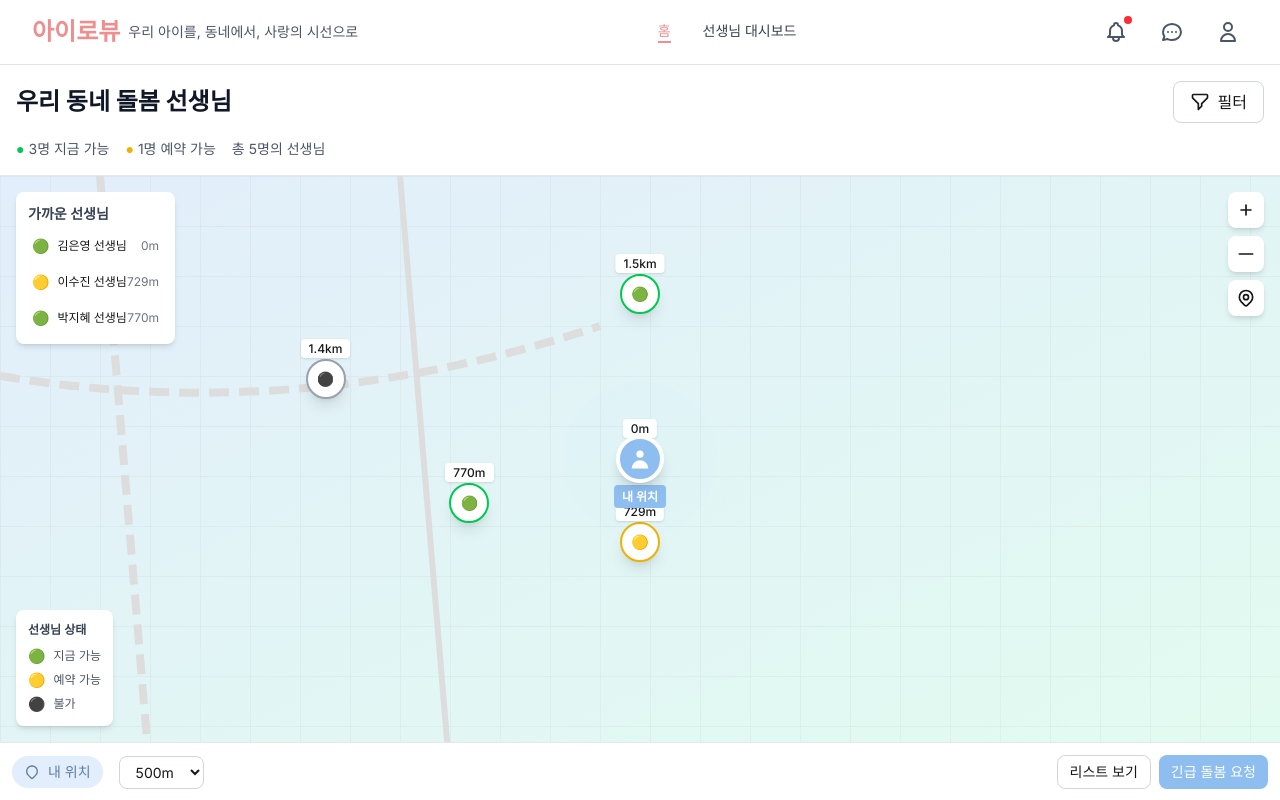
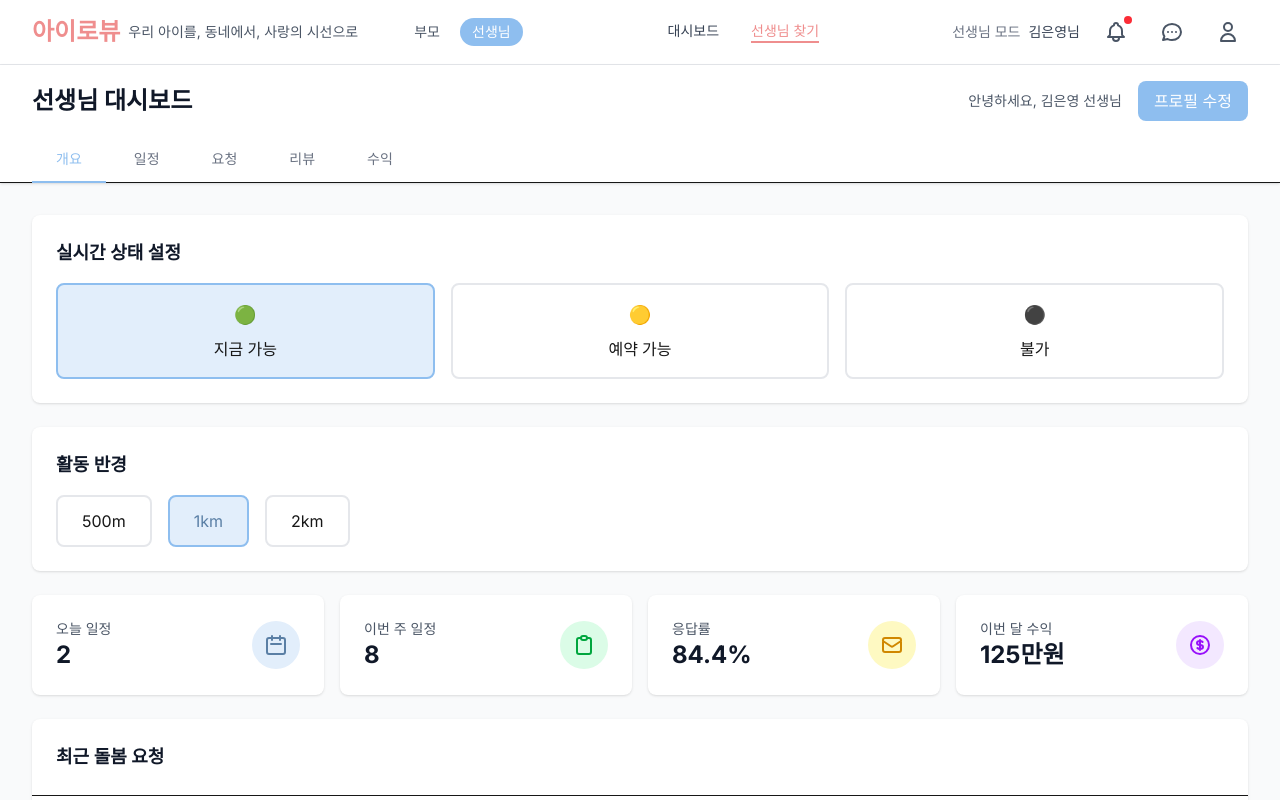
Before and after one commit to kitechoi/dolbom-caremap-fe, a Next.js app: page / in a window 1280 px wide. Shown: the top 800 px of the page. Built offline with nearby package versions, Linux system fonts and the light colour scheme.

Commit message:
선생님/부모 모드 분리

```diff
--- a/src/app/page.tsx
+++ b/src/app/page.tsx
@@ -4,13 +4,17 @@ import React, { useEffect, useState } from 'react';
 import { TeacherMap } from '@/features/teacher/components/TeacherMap';
 import { TeacherProfile } from '@/features/teacher/components/TeacherProfile';
 import { ParentSearch } from '@/features/parent/components/ParentSearch';
+import { TeacherDashboard } from '@/features/teacher/components/TeacherDashboard';
 import { useTeacherStore } from '@/stores/teacherStore';
+import { useUserStore } from '@/stores/userStore';
 import { mockTeachers } from '@/services/mockData';
-import { Teacher } from '@/types';
+import { Teacher, TeacherStatus } from '@/types';
 
 export default function HomePage() {
-  const { teachers, setTeachers, selectedTeacher, setSelectedTeacher, isLoading, setLoading } = useTeacherStore();
+  const { teachers, setTeachers, selectedTeacher, setSelectedTeacher, isLoading, setLoading, updateTeacherStatus, updateActivityRadius } = useTeacherStore();
+  const { user } = useUserStore();
   const [showFilters, setShowFilters] = useState(false);
+  const [activeTab, setActiveTab] = useState('overview');
 
   useEffect(() => {
     loadTeachers();
@@ -33,6 +37,75 @@ export default function HomePage() {
     alert('채팅 기능은 준비 중입니다.');
   };
 
+  // 선생님 역할일 때는 대시보드 표시
+  if (user?.currentRole === 'teacher') {
+    // 현재 선생님 정보 (실제로는 API에서 가져와야 함)
+    const currentTeacher = {
+      id: user.teacherId || '1',
+      name: user.name + ' 선생님',
+      status: TeacherStatus.AVAILABLE,
+      activityRadius: 1000 as const,
+      stats: {
+        totalRequests: 45,
+        acceptedRequests: 38,
+        completedCare: 156,
+        responseRate: 84.4,
+        averageRating: 4.9,
+        thisMonthEarnings: 1250000,
+        todaySchedule: 2,
+        weekSchedule: 8,
+      }
+    };
+
+    return (
+      <div className="min-h-screen bg-gray-50">
+        <div className="bg-white shadow-sm border-b">
+          <div className="max-w-7xl mx-auto px-4 sm:px-6 lg:px-8">
+            <div className="flex justify-between items-center py-4">
+              <h1 className="text-2xl font-bold text-gray-900">선생님 대시보드</h1>
+              <div className="flex items-center gap-4">
+                <span className="text-sm text-gray-600">안녕하세요, {currentTeacher.name}</span>
+                <button className="px-4 py-2 bg-[#8EBEEF] text-white rounded-lg hover:bg-[#6BA5DC]">
+                  프로필 수정
+                </button>
+              </div>
+            </div>
+
+            <div className="flex gap-1 -mb-px">
+              {['overview', 'schedule', 'requests', 'reviews', 'earnings'].map((tab) => (
+                <button
+                  key={tab}
+                  onClick={() => setActiveTab(tab)}
+                  className={`px-6 py-3 text-sm font-medium border-b-2 transition-colors ${
+                    activeTab === tab
+                      ? 'text-[#8EBEEF] border-[#8EBEEF]'
+                      : 'text-gray-500 border-transparent hover:text-gray-700'
+                  }`}
+                >
+                  {tab === 'overview' && '개요'}
+                  {tab === 'schedule' && '일정'}
+                  {tab === 'requests' && '요청'}
+                  {tab === 'reviews' && '리뷰'}
+                  {tab === 'earnings' && '수익'}
+                </button>
+              ))}
+            </div>
+          </div>
+        </div>
+
+        <div className="max-w-7xl mx-auto px-4 sm:px-6 lg:px-8 py-8">
+          <TeacherDashboard
+            teacher={currentTeacher}
+            activeTab={activeTab}
+            onStatusChange={(status) => updateTeacherStatus(currentTeacher.id, status)}
+            onRadiusChange={(radius) => updateActivityRadius(currentTeacher.id, radius)}
+          />
+        </div>
+      </div>
+    );
+  }
+
+  // 부모 역할일 때는 지도 표시
   return (
     <div className="flex flex-col h-[calc(100vh-4rem)]">
       {/* 상단 검색 바 */}
--- a/src/components/layout/Header.tsx
+++ b/src/components/layout/Header.tsx
@@ -3,24 +3,58 @@
 import React from 'react';
 import Link from 'next/link';
 import { usePathname } from 'next/navigation';
+import { useUserStore } from '@/stores/userStore';
 
 export const Header: React.FC = () => {
   const pathname = usePathname();
+  const { user, switchRole } = useUserStore();
 
-  const navItems = [
-    { href: '/', label: '홈' },
-    { href: '/teacher/dashboard', label: '선생님 대시보드' },
-  ];
+  // 역할별 네비게이션 아이템
+  const navItems = user?.currentRole === 'teacher'
+    ? [
+        { href: '/teacher/dashboard', label: '대시보드' },
+        { href: '/', label: '선생님 찾기' },
+      ]
+    : [
+        { href: '/', label: '선생님 찾기' },
+        { href: '/parent/bookings', label: '내 예약' },
+      ];
 
   return (
     <header className="bg-white shadow-sm border-b border-gray-200">
       <div className="max-w-7xl mx-auto px-4 sm:px-6 lg:px-8">
         <div className="flex justify-between items-center h-16">
-          <div className="flex items-center">
+          <div className="flex items-center gap-4">
             <Link href="/" className="flex items-center">
               <span className="text-2xl font-bold text-[#EF8E8E]">아이로뷰</span>
               <span className="ml-2 text-sm text-gray-600">우리 아이를, 동네에서, 사랑의 시선으로</span>
             </Link>
+
+            {/* 역할 전환 버튼 */}
+            {user && user.roles.length > 1 && (
+              <div className="flex items-center gap-2 ml-4 px-3 py-1 rounded-full">
+                <button
+                  onClick={() => switchRole('parent')}
+                  className={`px-3 py-1 rounded-full text-sm font-medium transition-colors ${
+                    user.currentRole === 'parent'
+                      ? 'bg-[#8EBEEF] text-white'
+                      : 'text-gray-600 hover:bg-[#E2EEFB]'
+                  }`}
+                >
+                  부모
+                </button>
+                <button
+                  onClick={() => switchRole('teacher')}
+                  className={`px-3 py-1 rounded-full text-sm font-medium transition-colors ${
+                    user.currentRole === 'teacher'
+                      ? 'bg-[#8EBEEF] text-white'
+                      : 'text-gray-600 hover:bg-[#E2EEFB]'
+                  }`}
+                >
+                  선생님
+                </button>
+              </div>
+            )}
           </div>
 
           <nav className="flex space-x-8">
@@ -40,6 +74,16 @@ export const Header: React.FC = () => {
           </nav>
 
           <div className="flex items-center space-x-4">
+            {/* 현재 사용자 정보 */}
+            <div className="flex items-center gap-2 text-sm">
+              <span className="text-gray-500">
+                {user?.currentRole === 'teacher' ? '선생님' : '부모'} 모드
+              </span>
+              <span className="font-medium text-gray-700">
+                {user?.name}님
+              </span>
+            </div>
+
             <button className="relative p-2 text-gray-600 hover:text-gray-900">
               <svg className="w-6 h-6" fill="none" stroke="currentColor" viewBox="0 0 24 24">
                 <path strokeLinecap="round" strokeLinejoin="round" strokeWidth={2} d="M15 17h5l-1.405-1.405A2.032 2.032 0 0118 14.158V11a6.002 6.002 0 00-4-5.659V5a2 2 0 10-4 0v.341C7.67 6.165 6 8.388 6 11v3.159c0 .538-.214 1.055-.595 1.436L4 17h5m6 0v1a3 3 0 11-6 0v-1m6 0H9" />
--- a/src/stores/userStore.ts
+++ b/src/stores/userStore.ts
@@ -1,35 +1,54 @@
 import { create } from 'zustand';
-import { User } from '@/types';
+
+export type UserRole = 'parent' | 'teacher';
+
+interface User {
+  id: string;
+  name: string;
+  email: string;
+  roles: UserRole[]; // 한 사용자가 여러 역할을 가질 수 있음
+  currentRole: UserRole; // 현재 선택된 역할
+  teacherId?: string; // 선생님 역할일 때의 ID
+  parentId?: string; // 부모 역할일 때의 ID
+}
 
 interface UserStore {
   user: User | null;
   isAuthenticated: boolean;
 
-  setUser: (user: User | null) => void;
-  addFavorite: (serviceId: string) => void;
-  removeFavorite: (serviceId: string) => void;
+  // Actions
+  setUser: (user: User) => void;
+  switchRole: (role: UserRole) => void;
   logout: () => void;
 }
 
 export const useUserStore = create<UserStore>((set) => ({
-  user: null,
-  isAuthenticated: false,
+  // 초기 상태 - 김은영 선생님으로 로그인된 상태
+  user: {
+    id: 'user-1',
+    name: '김은영',
+    email: 'kim@example.com',
+    roles: ['teacher', 'parent'], // 선생님이면서 부모
+    currentRole: 'teacher',
+    teacherId: 'teacher-1',
+    parentId: 'parent-1',
+  },
+  isAuthenticated: true,
 
-  setUser: (user) => set({ user, isAuthenticated: !!user }),
+  setUser: (user) => set({ user, isAuthenticated: true }),
 
-  addFavorite: (serviceId) =>
-    set((state) => ({
-      user: state.user
-        ? { ...state.user, favorites: [...state.user.favorites, serviceId] }
-        : null
-    })),
-
-  removeFavorite: (serviceId) =>
-    set((state) => ({
-      user: state.user
-        ? { ...state.user, favorites: state.user.favorites.filter(id => id !== serviceId) }
-        : null
-    })),
+  switchRole: (role) =>
+    set((state) => {
+      if (!state.user || !state.user.roles.includes(role)) {
+        return state;
+      }
+      return {
+        user: {
+          ...state.user,
+          currentRole: role,
+        },
+      };
+    }),
 
   logout: () => set({ user: null, isAuthenticated: false }),
 }));
```
